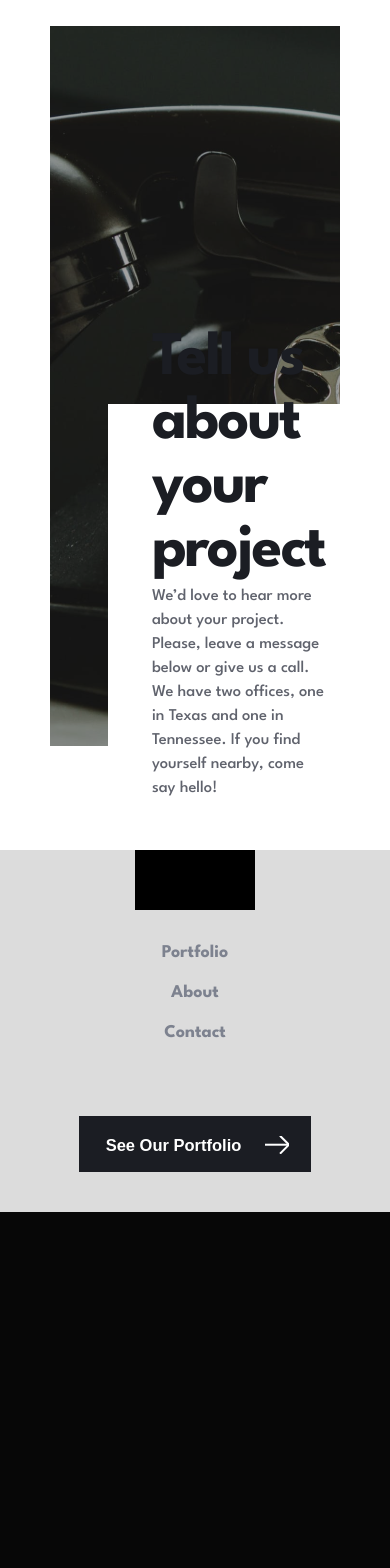
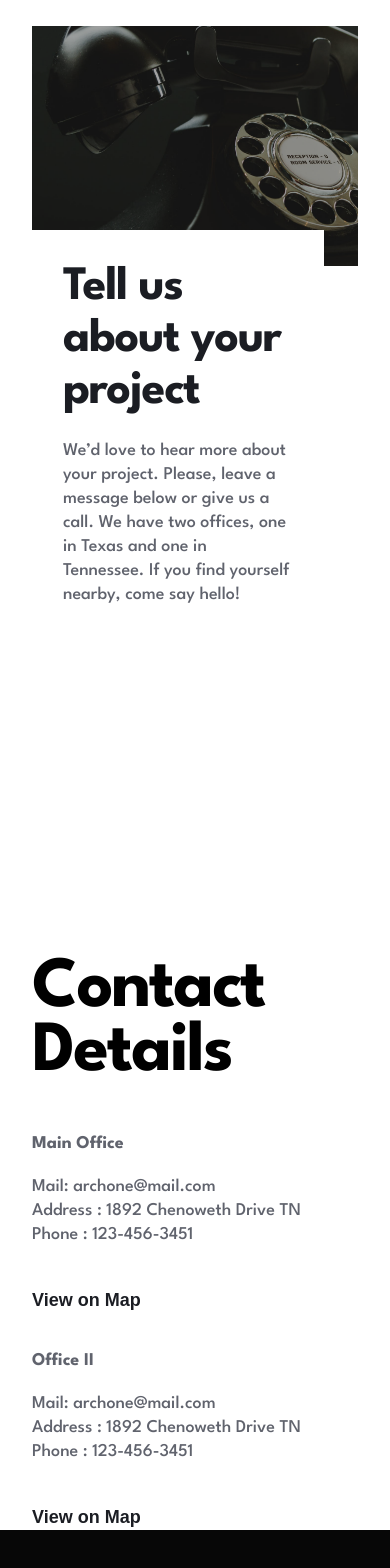
Before and after one commit to NP-12D/Arch, a React (Vite) app: page /contact in a window 390 px wide. Shown: the part 338-1906 px from the top of the page. Before the commit the page ends 1550 px from the top, so only its background shows below. Built offline with nearby package versions, Linux system fonts and the light colour scheme.

Commit message:
feat: add contact info to Contact page

```diff
--- a/src/components/AboutContacthero/Hero.module.css
+++ b/src/components/AboutContacthero/Hero.module.css
@@ -1,67 +1,60 @@
-.section{
+.section {
   display: flex;
-    padding-bottom: 200px;
+  /* padding-bottom: 200px; */
   position: relative;
-
 }
-.img{
+.img {
   width: 60%;
   position: relative;
 }
-.img img{
-    width: 100%;
+.img img {
   height: 100%;
   object-fit: cover;
   height: 720px;
 }
-.textcontainer{
+.textcontainer {
   width: 446px;
   height: 346px;
   display: flex;
   justify-content: flex-end;
   flex-direction: column;
-
 }
-.text{
+.text {
   z-index: 999;
   width: 60%;
   position: absolute;
   bottom: 0;
-    left:40%;
+  left: 40%;
   background-color: white;
   max-height: 503px;
   display: flex;
   align-items: center;
   justify-content: center;
-
-
-
 }
-.text h1{
+.text h1 {
   font-weight: 700;
   font-size: 72px;
   line-height: 64px;
   letter-spacing: -2px;
-color: #1B1D23;
-
+  color: #1b1d23;
+  margin-bottom: 21px;
 }
-.text p{
+.text p {
   font-weight: 500;
   font-size: 18px;
   line-height: 24px;
   letter-spacing: 0px;
-color: #60636D;
+  color: #60636d;
 }
-.text h2{
-    top:-100px!important;
+.text h2 {
+  top: -100px !important;
   margin-top: 0px;
 }
 
-
-@media screen and (max-width: 769px) {
+@media screen and (max-width: 1100px) {
   .section {
     flex-direction: row;
-        padding-bottom: 100px;
+    padding-bottom: 78px;
   }
 
   .img {
@@ -69,12 +62,40 @@ color: #60636D;
   }
 
   .img img {
+    width: 100%;
     height: 720px;
   }
 
-    .textcontainer{
+  .textcontainer {
     width: auto;
   }
+  .text {
+    z-index: 999;
+    width: 90%;
+    position: absolute;
+    bottom: -50px;
+    left: auto;
+    right: -1px !important;
+    max-height: 503px;
+    padding: 50px;
+  }
+
+  .text h1 {
+    font-size: 62px;
+    line-height: 64px;
+    letter-spacing: -2px;
+  }
+  .text p {
+    font-size: 16.5px;
+  }
+}
+
+@media screen and (max-width: 770px) {
+  .section {
+    flex-direction: row;
+    padding-bottom: 78px;
+  }
+
   .text {
     z-index: 999;
     width: 90%;
@@ -84,18 +105,31 @@ color: #60636D;
     max-height: 503px;
     padding: 50px;
   }
+}
+@media screen and (max-width: 650px) {
+  .section {
+    flex-direction: column;
+  }
+  .img img {
+    height: 240px;
+  }
+  .text {
+    position: relative;
+    left: -1px;
+    top: -40px;
+    padding: 32px;
+  }
+  .textcontainer {
+    height: auto;
+  }
+  .text h1 {
+    font-size: 48px;
 
-    .text h1 {
-        font-size: 62px;
-        line-height: 64px;
-        letter-spacing: -2px;
+    line-height: 52px;
+    letter-spacing: -1.2px;
   }
-    .text p{
-        font-size: 16.5px;
+  .text p {
+    font-size: 18px;
+    line-height: 24px;
   }
 }
-@media screen and(max_width:376px) {
-    .text h1 {
-        font-size: 36px;
-    }
-}
--- a/src/components/BigImgSection/BigImgSection.module.css
+++ b/src/components/BigImgSection/BigImgSection.module.css
@@ -33,8 +33,11 @@ color: #fff;
    .container{
         margin-left: 58px;
     }
+    .container h1{
+        margin-bottom: 31px;
+    }
 }
-@media screen and (max-width:600px) {
+@media screen and (max-width:650px) {
     .section{
         position: relative;
         width: 100vw;
--- a/src/components/Button/Button.module.css
+++ b/src/components/Button/Button.module.css
@@ -6,7 +6,7 @@
   font-size: 18px;
   line-height: 25px;
   letter-spacing: 0px;
-  text-align: right;
+  text-align: left;
   display: flex;
   align-items: center;
   gap:24px;
@@ -22,13 +22,16 @@
 .btn:hover{
     background-color: #60636D;
 }
-@media screen and (max-width:700px) {
+@media screen and (max-width:850px) {
     .btn{
           padding: 20px 22px 18px 27px;
 
 
   font-size: 16.5px;
   line-height: 15px;
+    }
+    .btn{
+        margin-top: 0px;
     }
 }
 @media screen and (max-width:370px) {
--- a/src/components/FeatureSection/FeatureSection.module.css
+++ b/src/components/FeatureSection/FeatureSection.module.css
@@ -1,8 +1,8 @@
-.section{
-    padding-bottom: 200px;
-    display: flex;
-    flex-direction: column;
-    gap:64px;
+.section {
+  padding-bottom: 200px;
+  display: flex;
+  flex-direction: column;
+  gap: 64px;
 }
 .featured {
   width: 100%;
@@ -18,37 +18,38 @@
   color: #1b1d23;
   margin-top: 41px;
 }
-.section>button{
+.section > button {
   display: none;
 }
-@media  screen and (max-width: 992px) {
+@media screen and (max-width: 992px) {
   .section {
     gap: 40px;
   }
 
   .featured h2 {
     font-size: 56px;
-
+  }
+}
+@media screen and (max-width: 850px) {
+  .featured h2 {
+    margin-top: 0px;
   }
 }
 
-@media  screen and (max-width: 600px) {
+@media screen and (max-width: 600px) {
   .section {
-
     gap: 30px;
-
   }
 
   .featured {
     align-items: flex-start;
-
   }
-  .featured  button{
+  .featured button {
     display: none;
   }
-.section>button{
-  display: block;
-}
+  .section > button {
+    display: block;
+  }
   .featured h2 {
     font-size: 40px;
     line-height: 44px;
--- a/src/components/Footer/Footer.jsx
+++ b/src/components/Footer/Footer.jsx
@@ -7,7 +7,7 @@ export default function Footer(){
     return(<>
     <footer className={style.footer}>
         <div className={style.logo}>
-
+            <img src="/logoWhite.svg" alt="Arch Logo" />
         </div>
         <nav className={style.nav}>
             <Link to="/portfolio">Portfolio</Link>
--- a/src/components/Footer/Footer.module.css
+++ b/src/components/Footer/Footer.module.css
@@ -65,7 +65,7 @@
   }
 }
 
-@media (max-width: 725px) {
+@media (max-width: 785px) {
   .footer {
     position:absolute;
     width: 100vw;
@@ -98,7 +98,7 @@
 
   .btn {
     transform: none;
-    margin-top: 15px;
+    margin-top: 0px;
     position: static;
     right:0;
     top:0;
--- a/src/components/HeroSection/HeroSection.module.css
+++ b/src/components/HeroSection/HeroSection.module.css
@@ -1,62 +1,75 @@
-.slide{
+.heroSection {
+    position: relative;
   width: 100%;
   height: 720px;
+}
+.slide {
+  width: 100%;
+  height: 100%;
   padding-left: 190px;
   display: flex;
   align-items: center;
   position: relative;
 }
-.fortext{
+.fortext {
   display: flex;
   align-items: self-start;
   flex-direction: column;
-gap:10px;
+  gap: 10px;
 }
-.overlay{
+.overlay {
   display: flex;
   align-items: self-start;
   flex-direction: column;
   justify-content: space-between;
   width: 38%;
 }
-.fortext h1{
+.fortext h1 {
   font-weight: 700;
   font-size: 96px;
   line-height: 80px;
   letter-spacing: -2px;
   color: #fff;
 }
-.fortext p{
+.fortext p {
   font-weight: 500;
   font-size: 18px;
   line-height: 24px;
   letter-spacing: 0px;
   color: #fff;
 }
-@media screen and (max-width:1200px) {
-    .slide{
+@media screen and (max-width: 1200px) {
+  .slide {
     padding-left: 58px;
   }
-    .overlay{
+  .overlay {
     width: 45%;
   }
 }
-@media screen and (max-width:850px) {
-    .slide{
+@media screen and (max-width: 850px) {
+  .slide {
     padding-left: 45px;
   }
-    .overlay{
+  .overlay {
     width: 80%;
   }
+  .overlay p {
+    margin-bottom: 31px;
   }
-@media screen and (max-width:600px) {
-    .slide{
+}
+@media screen and (max-width: 650px) {
+  .slide {
+    position: absolute;
+    width: 100vw;
+    left: -50px;
+    top: 0;
     padding-left: 32px;
   }
-    .overlay{
+  .overlay {
     width: 90%;
   }
-    .fortext h1{
+  .fortext h1 {
     font-size: 60px;
+    line-height: normal;
   }
 }
--- a/src/components/Label/Label.module.css
+++ b/src/components/Label/Label.module.css
@@ -31,9 +31,10 @@
   letter-spacing: 18px;
 }
 
-@media screen and (max-width:850px) {
+@media screen and (max-width:1000px) {
   .label{
       left: 38px;
+      right: 35px;
   }
 
 }
--- a/src/pages/Contact.jsx
+++ b/src/pages/Contact.jsx
@@ -1,20 +1,55 @@
-
-import styles from "./Contact.module.css"
+import styles from "./Contact.module.css";
 import AboutContacthero from "../components/AboutContacthero/Hero";
 import Footer from "../components/Footer/Footer";
 import Header from "../components/Header/Header";
 export default function Contact() {
-    const item={
-    header:"Tell us about your project",
-    text:"We’d love to hear more about your project. Please, leave a message below or give us a call. We have two offices, one in Texas and one in Tennessee. If you find yourself nearby, come say hello!",
-    img:"/AboutContact2.png",
-    pagename:"Contact",
-  }
+  const item = {
+    header: "Tell us about your project",
+    text: "We’d love to hear more about your project. Please, leave a message below or give us a call. We have two offices, one in Texas and one in Tennessee. If you find yourself nearby, come say hello!",
+    img: "/AboutContact2.png",
+    pagename: "Contact",
+  };
   return (
     <main className={styles.contact}>
-      <Header pageName="CONTACT"/>
-      <AboutContacthero item={item}/>
-      <Footer/>
+      <Header pageName="CONTACT" />
+      <AboutContacthero item={item} />
+      <div className={styles.contactinfo}>
+        <h1>Contact Details</h1>
+        <div className={styles.contactdetails}>
+          <div className={styles.contactitem}>
+            <div>
+              <h2>Main Office</h2>
+              <p>
+                Mail: <a href="mailto:archone@mail.com">archone@mail.com</a>
+              </p>
+              <p>
+                Address : <a href="#">1892 Chenoweth Drive TN</a>
+              </p>
+              <p>
+                Phone : <a href="cal:123-456-3451">123-456-3451</a>
+              </p>
+            </div>
+            <button className={styles.mapbutton}>View on Map</button>
+          </div>
+          <div className={styles.contactitem}>
+            <div>
+              <h2>Office II</h2>
+              <p>
+                Mail: <a href="mailto:archone@mail.com">archone@mail.com</a>
+              </p>
+              <p>
+                Address : <a href="#">1892 Chenoweth Drive TN</a>
+              </p>
+              <p>
+                Phone : <a href="cal:123-456-3451">123-456-3451</a>
+              </p>
+            </div>
+            <button className={styles.mapbutton}>View on Map</button>
+          </div>
+        </div>
+      </div>
+
+      <Footer />
     </main>
-  )
+  );
 }
--- a/src/pages/Contact.module.css
+++ b/src/pages/Contact.module.css
@@ -1,17 +1,101 @@
 .contact{
     padding-inline: 165px;
 }
-@media screen and (max-width: 768px) {
+.contactinfo h1{
+font-weight: 700;
+font-size: 72px;
+line-height: 64px;
+letter-spacing: -2px;
+max-width: 350px;
+
+}
+.contactinfo{
+display: flex;
+margin-block: 200px;
+}
+.contactinfo h2{
+font-weight: 700;
+font-size: 18px;
+line-height: 35px;
+letter-spacing: 0px;
+color:#60636D ;
+margin-bottom: 14px;
+
+}
+.contactinfo p,.contactinfo a{
+font-weight: 500;
+font-size: 18px;
+line-height: 24px;
+letter-spacing: 0px;
+color:#60636D;
+}
+ .contactinfo a{
+    text-decoration: none;
+
+}
+
+.contactdetails{
+    display: flex;
+   gap:30px;
+
+
+
+}
+.contactitem{
+display: flex;
+flex-direction: column;
+
+}
+.mapbutton{
+    margin-top: 41px;
+font-weight: 700;
+font-size: 18px;
+line-height: 25px;
+letter-spacing: 0px;
+text-align: left;
+color:#1B1D23;
+background-color: transparent;
+border: none;
+transition: 0.5s color;
+}
+.mapbutton:hover{
+color:#60636D;
+}
+
+@media screen and (max-width: 1000px) {
+      .contactinfo{
+flex-direction: column;
+}
+.contactinfo h1{
+    margin-bottom: 41px;
+}
+.contactdetails{
+    flex-direction: column;
+}
+.contactitem{
+    flex-direction: row;
+    align-items: center;
+    justify-content: space-between;
+}
+}
+@media screen and (max-width: 900px) {
   .contact{
     padding-inline: 97px;
   }
+  .contactitem{
+    align-items: self-start;
+    flex-direction: column;
+  }
+
 }
-@media screen and (max-width: 600px) {
+@media screen and (max-width: 650px) {
   .contact {
     padding-inline: 50px;
   }
+
+
 }
-@media screen and (max-width: 373px) {
+@media screen and (max-width: 500px) {
   .contact {
     padding-inline: 32px;
   }
--- a/src/pages/Home.module.css
+++ b/src/pages/Home.module.css
@@ -7,7 +7,7 @@
     padding-inline: 97px;
   }
 }
-@media screen and (max-width: 600px) {
+@media screen and (max-width: 650px) {
   .home {
     padding-inline: 50px;
   }
--- a/src/pages/Portfolio.module.css
+++ b/src/pages/Portfolio.module.css
@@ -22,7 +22,7 @@
     padding-inline: 32px;
   }
   .footer{
-    position: relative;
+
     padding-top: 100px;
 }
 }
```
Also changed, not shown: public/logoWhite.svg (added). Lines whose indentation alone changed are shown as unchanged.
